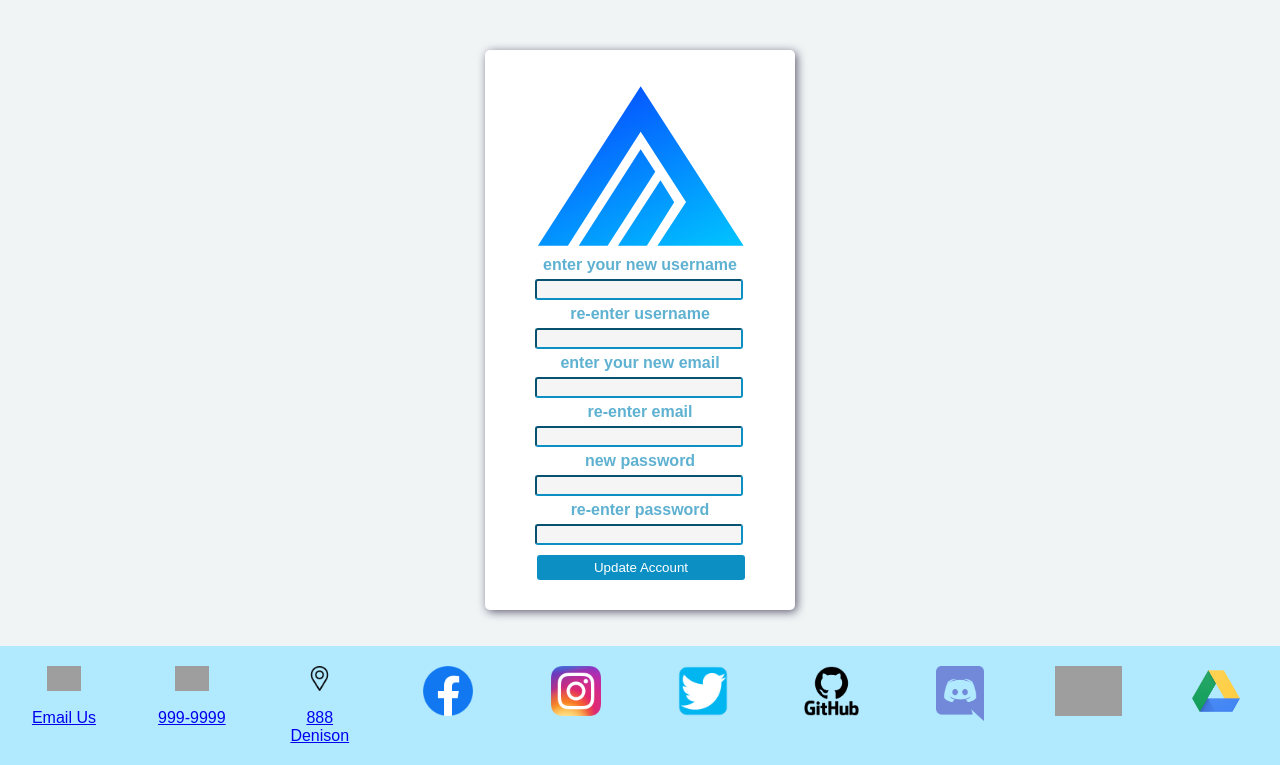
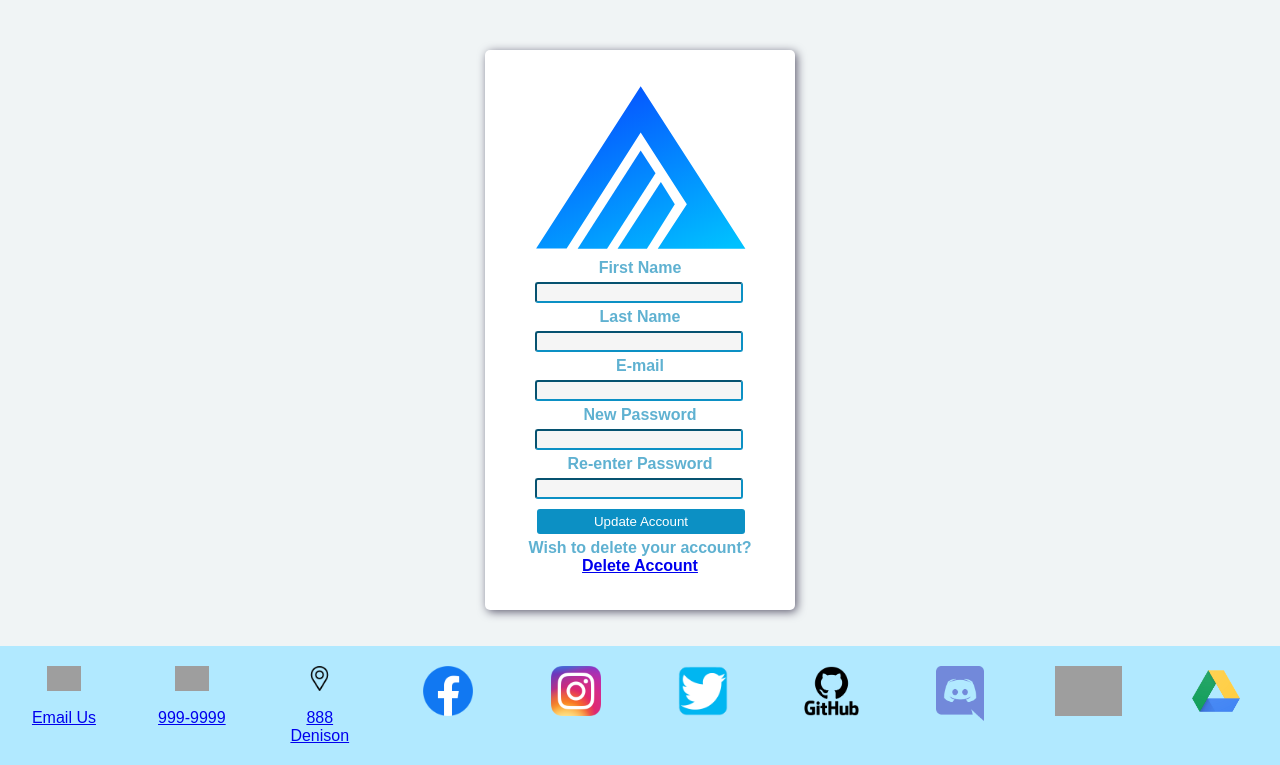
Before and after one commit to DavesClassyCode/GlassPass, a Flask app: page /update in a window 1280 px wide. Shown: the part 110-875 px from the top of the page. Run offline with Flask 3, Linux system fonts and the light colour scheme; grey boxes are pictures that could not be loaded.

Commit message:
visuals update for update

```diff
--- a/app/templates/update.html
+++ b/app/templates/update.html
@@ -3,8 +3,13 @@
 {{ super() }}
 {% endblock %}
 {% block pagecontent %}
+
+{% if user %}
+<p>Editing information for: {{ user.UID }}, {{ user.email}}</p>
+{% endif %}
 <!-- Login Input Boxes -->
 <div class="form-wrapper">
+
     <form class="update-form" action="/update" method="POST">
         <svg width="100%" height="100%" viewBox="0 0 321 260" version="1.1" xmlns="http://www.w3.org/2000/svg"
             xmlns:xlink="http://www.w3.org/1999/xlink" xml:space="preserve" xmlns:serif="http://www.serif.com/"
@@ -38,22 +43,25 @@
                 </linearGradient>
             </defs>
         </svg>
-        <p class="login-label">enter your new username</p>
-        <input id="username" type="text" name="username" class="login-inputbox" required />
-        <p class="login-label">re-enter username</p>
-        <input id="username" type="text" name="username" class="login-inputbox" required />
-        <p class="login-label">enter your new email</p>
+        <p class="login-label">First Name</p>
+        <input id="first_name" type="text" name="first_name" class="login-inputbox" required />
+        <p class="login-label">Last Name</p>
+        <input id="last_name" type="text" name="last_name" class="login-inputbox" required />
+        <p class="login-label">E-mail</p>
         <input id="email" type="text" name="email" class="login-inputbox" required />
-        <p class="login-label">re-enter email</p>
-        <input id="email" type="text" name="email" class="login-inputbox" required />
-        <p class="login-label">new password </p>
+        <p class="login-label">New Password </p>
         <input id="password" type="password" name="password" class="login-inputbox" required />
-        <p class="login-label">re-enter password </p>
+        <p class="login-label">Re-enter Password </p>
         <input id="password" type="password" name="password" class="login-inputbox" required />
         <div>
-            <button class="login-button">
+            <button class="login-button" type="submit" value="Update Account">
                 Update Account
             </button>
+        </div>
+
+        <div class="login-label">
+            Wish to delete your account?
+            <a href="{{ url_for('update') }}">Delete Account</a>
         </div>
         {% if message %}
         <span id="update-error-message" style="color:red">{{ message }}</span>
```
